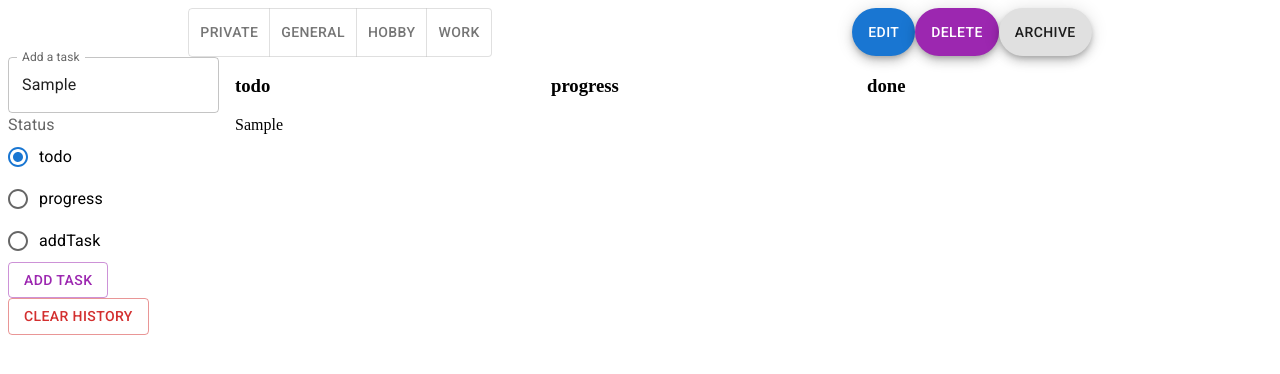
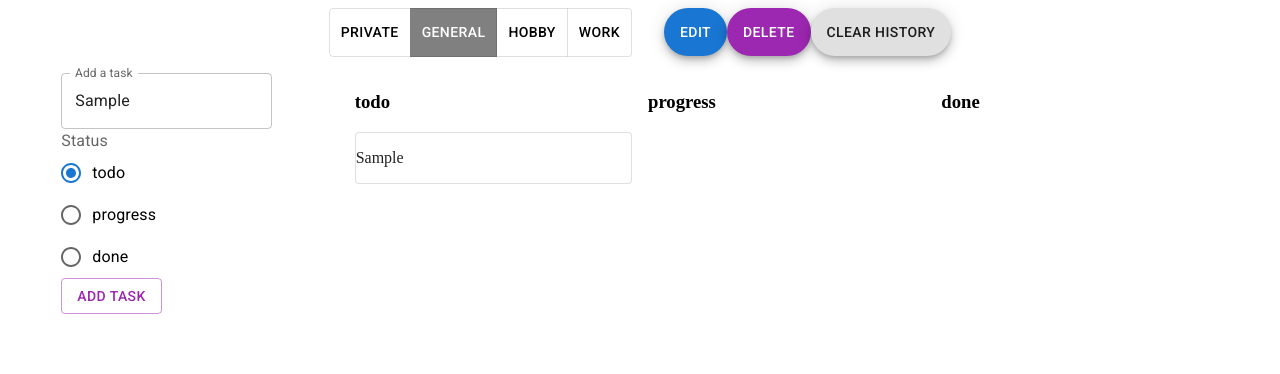
Before and after one commit to patrick-plue/todo_react, a React (Create React App) app: page / in a window 1280 px wide. Both pictures are taken after typing "Sample" into the empty fields and a click on the button "ADD TASK". Shown: the top 374 px of the page. Built offline with nearby package versions, Linux system fonts and the light colour scheme.

Commit message:
transition to materialUI

```diff
--- a/src/App.js
+++ b/src/App.js
@@ -5,12 +5,6 @@ import { Grid } from '@mui/material';
 import Header from './components/Header';
 import Sidebar from './components/Sidebar';
 import List from './components/List';
-
-// import './assets/app.css';
-// import './assets/header.css';
-// import './assets/list.css';
-// import './assets/sidebar.css';
-// import './assets/item.css';
 
 function App() {
   // useStates
@@ -129,30 +123,35 @@ function App() {
 
   return (
     <>
-      <Grid
-        container
-        direction="row"
-        justifyContent="space-around"
-        alignItems="flex-start"
-      >
+      <Grid container spacing={2} justifyContent="center">
+        <Grid item>
           <Header
             deleteTask={deleteTask}
             editTask={editTask}
             changeFilterOption={changeFilterOption}
             filterOptions={filterOptions}
             filterOption={filterOption}
+            clearHistory={clearHistory}
           />
         </Grid>
-      <Grid container spacing={2} direction="row" xs={12}>
+        <Grid item xs={11}>
+          <Grid
+            container
+            direction="row"
+            justifyContent={'space-between'}
+            spacing={2}
+          >
+            <Grid item xs={11} sm={3}>
+              <Grid container>
                 <Sidebar
                   addTask={addTask}
                   setProgressStatus={setProgressStatus}
                   progressStatus={progressStatus}
                   filterOption={filterOption}
-          clearHistory={clearHistory}
                 />
-
-        <Grid item xs={3} direction="row">
+              </Grid>
+            </Grid>
+            <Grid item xs={4} sm={3}>
               <List
                 title={'todo'}
                 tasks={filteredTasks.filter((task) => task.progress === 'todo')}
@@ -161,16 +160,18 @@ function App() {
                 changeTask={changeTask}
               />
             </Grid>
-        <Grid item xs={3}>
+            <Grid item xs={4} sm={3}>
               <List
                 title={'progress'}
-            tasks={filteredTasks.filter((task) => task.progress === 'progress')}
+                tasks={filteredTasks.filter(
+                  (task) => task.progress === 'progress'
+                )}
                 select={select}
                 changeProgressStatus={changeProgressStatus}
                 changeTask={changeTask}
               />
             </Grid>
-        <Grid item xs={3}>
+            <Grid item xs={4} sm={3}>
               <List
                 title={'done'}
                 tasks={filteredTasks.filter((task) => task.progress === 'done')}
@@ -180,6 +181,8 @@ function App() {
               />
             </Grid>
           </Grid>
+        </Grid>
+      </Grid>
     </>
   );
 }
--- a/src/assets/app.css
+++ /dev/null
@@ -1,47 +0,0 @@
-* {
-  margin: 0;
-  padding: 0;
-  box-sizing: border-box;
-  font-size: 18px;
-}
-
-.appContainer {
-  background-color: rgb(248, 227, 196);
-  display: grid;
-  grid-template-columns: repeat(14, 1fr);
-  grid-template-rows: repeat(10, 1fr);
-}
-
-.mainContainer {
-  grid-column-start: 4;
-  grid-column-end: 15;
-  grid-row-start: 2;
-  grid-row-end: 12;
-  display: flex;
-  justify-content: center;
-}
-
-button {
-  background-color: white;
-  border: 1px dashed gray;
-  padding: 1%;
-  min-width: 100px;
-}
-
-button:hover {
-  background-color: lightcoral;
-}
-
-input {
-  padding: 1%;
-  min-width: 100px;
-  min-height: 20px;
-}
-
-.active {
-  background-color: green;
-}
-
-.test {
-  background-color: brown;
-}
--- a/src/assets/item.css
+++ /dev/null
@@ -1,25 +0,0 @@
-.itemCard {
-  width: 95%;
-  background-color: rgb(246, 247, 247);
-  margin: 5px 0px;
-  border-radius: 5px;
-  padding: 2% 5%;
-  box-shadow: 0px 0px 3px 1px;
-}
-
-.itemCard:hover {
-  cursor: pointer;
-}
-
-.mainTask {
-  font-size: 1.5rem;
-  padding: 1%;
-}
-
-.subTask {
-  padding: 2%;
-}
-
-.selected {
-  border: 1px solid red;
-}
--- a/src/assets/list.css
+++ /dev/null
@@ -1,23 +0,0 @@
-.listContainer {
-  display: flex;
-  height: 100%;
-  width: 100%;
-  border: 1px dashed gray;
-  flex-direction: column;
-  align-items: center;
-}
-
-.listTitle {
-  padding: 4%;
-  font-size: 2rem;
-  background-color: whitesmoke;
-  border: 1px dashed gray;
-  width: 70%;
-  text-align: center;
-  text-transform: uppercase;
-}
-
-.listTitle:hover {
-  background-color: rgb(230, 204, 204);
-  cursor: pointer;
-}
--- a/src/components/Header.jsx
+++ b/src/components/Header.jsx
@@ -1,5 +1,11 @@
 import React from 'react';
-import { Fab, ToggleButton, ToggleButtonGroup, Grid } from '@mui/material';
+import {
+  Fab,
+  ToggleButton,
+  Button,
+  ToggleButtonGroup,
+  Grid,
+} from '@mui/material';
 
 function Header({
   deleteTask,
@@ -8,20 +14,26 @@ function Header({
   filterOptions,
   filterOption,
   currentText,
+  clearHistory,
 }) {
+  const style = (option) => {
+    return filterOption === option
+      ? { backgroundColor: 'gray', color: 'white' }
+      : { color: 'black' };
+  };
   return (
     <>
+      <Grid container spacing={4} direction="row">
         <Grid item>
           <ToggleButtonGroup>
             {filterOptions.map((option) => (
-            <>
               <ToggleButton
+                sx={style(option)}
                 value={option}
-                onChange={(e) => changeFilterOption(e.target.value)}
+                onClick={(e) => changeFilterOption(e.target.value)}
               >
                 {option}
               </ToggleButton>
-            </>
             ))}
           </ToggleButtonGroup>
         </Grid>
@@ -43,10 +55,15 @@ function Header({
           >
             Delete
           </Fab>
-        <Fab variant="extended" aria-label="archive">
-          Archive
+
+          <Fab
+            variant="extended"
+            aria-label="clear history"
+            onClick={() => clearHistory()}
+          >
+            Clear History
           </Fab>
-        {/* </div> */}
+        </Grid>
       </Grid>
     </>
   );
--- a/src/components/Item.jsx
+++ b/src/components/Item.jsx
@@ -1,13 +1,17 @@
 import React, { useState } from 'react';
+import { Paper } from '@mui/material';
 
-function Item({ tasks, select, changeTask }) {
+function Item({ tasks, select, changeTask, task }) {
   const [currentValue, setCurrentValue] = useState();
-  console.log(currentValue);
+
+  const style = (task) => {
+    return task.selected === true
+      ? { cursor: 'pointer', backgroundColor: 'red' }
+      : { cursor: 'pointer' };
+  };
+
   return (
-    <div
-      className={tasks.selected ? 'selected itemCard' : 'itemCard'}
-      onClick={() => select(tasks.id)}
-    >
+    <Paper variant="outlined" sx={style(task)} onClick={() => select(tasks.id)}>
       {tasks.edit === true ? (
         <form onSubmit={(event) => changeTask(event, currentValue)}>
           <input onChange={(e) => setCurrentValue(e.target.value)}></input>
@@ -15,7 +19,7 @@ function Item({ tasks, select, changeTask }) {
       ) : (
         <p className="mainTask">{tasks.text}</p>
       )}
-    </div>
+    </Paper>
   );
 }
 
--- a/src/components/List.jsx
+++ b/src/components/List.jsx
@@ -14,6 +14,7 @@ function List({ title, tasks, select, changeProgressStatus, changeTask }) {
           key={uuidv4()}
           select={select}
           changeTask={changeTask}
+          task={task}
         />
       ))}
     </div>
--- a/src/components/Sidebar.jsx
+++ b/src/components/Sidebar.jsx
@@ -16,14 +16,14 @@ function Sidebar({
   setProgressStatus,
   progressStatus,
   filterOption,
-  clearHistory,
+
   // changeCategory,
 }) {
   const [newTask, setNewTask] = useState();
 
   return (
     <>
-      <Grid item>
+      <Grid item xs={10}>
         <Box>
           <TextField
             id="outlined-basic"
@@ -48,11 +48,7 @@ function Sidebar({
                 control={<Radio />}
                 label="progress"
               />
-              <FormControlLabel
-                value="done"
-                control={<Radio />}
-                label="addTask"
-              />
+              <FormControlLabel value="done" control={<Radio />} label="done" />
             </RadioGroup>
           </FormControl>
         </Box>
@@ -65,15 +61,6 @@ function Sidebar({
             Add Task
           </Button>
         </Box>
-        <Box>
-          <Button
-            variant="outlined"
-            color="error"
-            onClick={() => clearHistory()}
-          >
-            Clear History
-          </Button>
-        </Box>
       </Grid>
     </>
   );
```
Also changed, not shown: src/assets/header.css (deleted, +0 -14 lines), src/assets/sidebar.css (deleted, +0 -16 lines). Lines whose indentation alone changed are shown as unchanged.
